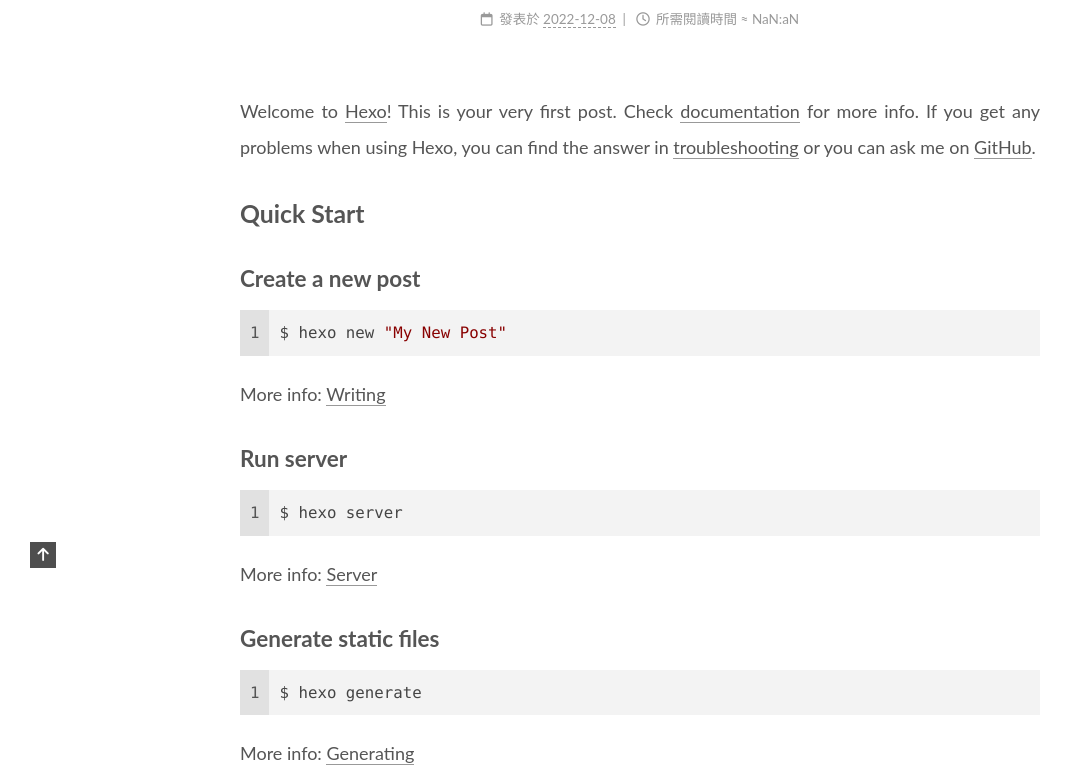
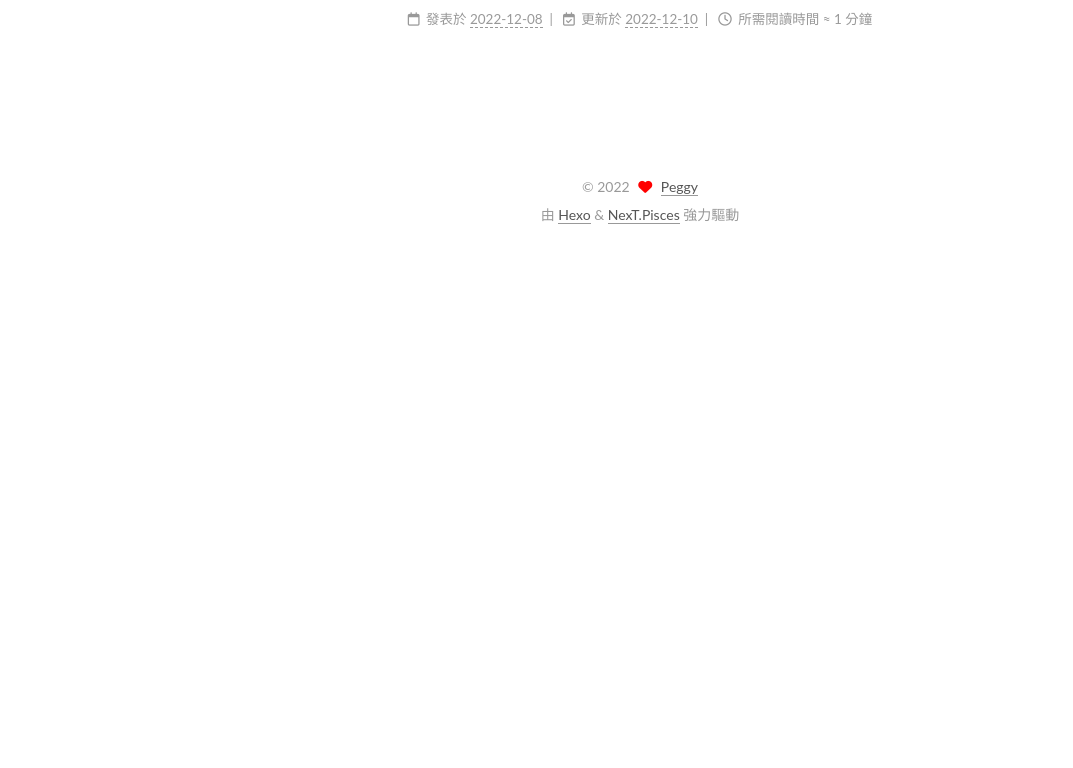
Before and after one commit to xinhui728/xinhui728.github.io, a plain HTML site: page 2022/12/08/hello-world/index.html in a window 1280 px wide. Shown: the part 332-1100 px from the top of the page, without its empty margins (0-1073 px from the left). After the commit the page ends 800 px from the top, so only its background shows below. Drawn offline with nearby package versions, Linux system fonts and the light colour scheme.

Commit message:
First Commit

```diff
--- a/2022/12/08/hello-world/index.html
+++ b/2022/12/08/hello-world/index.html
@@ -19,15 +19,13 @@
 
 <script class="next-config" data-name="main" type="application/json">{"hostname":"example.com","root":"/","images":"/images","scheme":"Pisces","darkmode":false,"version":"8.14.0","exturl":false,"sidebar":{"position":"left","display":"post","padding":18,"offset":12},"copycode":{"enable":false,"style":null},"bookmark":{"enable":false,"color":"#222","save":"auto"},"mediumzoom":false,"lazyload":false,"pangu":false,"comments":{"style":"tabs","active":null,"storage":true,"lazyload":false,"nav":null},"stickytabs":false,"motion":{"enable":true,"async":false,"transition":{"menu_item":"fadeInDown","post_block":"fadeIn","post_header":"fadeInDown","post_body":"fadeInDown","coll_header":"fadeInLeft","sidebar":"fadeInUp"}},"prism":false,"i18n":{"placeholder":"搜尋...","empty":"我們無法找到任何有關 ${query} 的搜索結果","hits_time":"${hits} 找到 ${time} 個結果","hits":"找到 ${hits} 個結果"}}</script><script src="/js/config.js"></script>
 
-    <meta name="description" content="Welcome to Hexo! This is your very first post. Check documentation for more info. If you get any problems when using Hexo, you can find the answer in troubleshooting or you can ask me on GitHub. Quick">
-<meta property="og:type" content="article">
+    <meta property="og:type" content="article">
 <meta property="og:title" content="Hello World">
 <meta property="og:url" content="http://example.com/2022/12/08/hello-world/index.html">
 <meta property="og:site_name" content="Peggy&#39;s blog">
-<meta property="og:description" content="Welcome to Hexo! This is your very first post. Check documentation for more info. If you get any problems when using Hexo, you can find the answer in troubleshooting or you can ask me on GitHub. Quick">
 <meta property="og:locale" content="zh_TW">
 <meta property="article:published_time" content="2022-12-08T01:06:01.262Z">
-<meta property="article:modified_time" content="2022-12-08T01:06:01.262Z">
+<meta property="article:modified_time" content="2022-12-09T16:46:21.878Z">
 <meta property="article:author" content="Peggy">
 <meta property="article:tag" content="雜記">
 <meta name="twitter:card" content="summary">
@@ -101,7 +99,7 @@
 
   <aside class="sidebar">
 
-    <div class="sidebar-inner sidebar-nav-active sidebar-toc-active">
+    <div class="sidebar-inner sidebar-overview-active">
       <ul class="sidebar-nav">
         <li class="sidebar-nav-toc">
           文章目錄
@@ -114,7 +112,6 @@
       <div class="sidebar-panel-container">
         <!--noindex-->
         <div class="post-toc-wrap sidebar-panel">
-            <div class="post-toc animated"><ol class="nav"><li class="nav-item nav-level-2"><a class="nav-link" href="#Quick-Start"><span class="nav-number">1.</span> <span class="nav-text">Quick Start</span></a><ol class="nav-child"><li class="nav-item nav-level-3"><a class="nav-link" href="#Create-a-new-post"><span class="nav-number">1.1.</span> <span class="nav-text">Create a new post</span></a></li><li class="nav-item nav-level-3"><a class="nav-link" href="#Run-server"><span class="nav-number">1.2.</span> <span class="nav-text">Run server</span></a></li><li class="nav-item nav-level-3"><a class="nav-link" href="#Generate-static-files"><span class="nav-number">1.3.</span> <span class="nav-text">Generate static files</span></a></li><li class="nav-item nav-level-3"><a class="nav-link" href="#Deploy-to-remote-sites"><span class="nav-number">1.4.</span> <span class="nav-text">Deploy to remote sites</span></a></li></ol></li></ol></div>
         </div>
         <!--/noindex-->
 
@@ -135,6 +132,9 @@
 </div>
   <div class="links-of-author animated">
       <span class="links-of-author-item">
+        <a href="https://github.com/xinhui728" title="GitHub → https:&#x2F;&#x2F;github.com&#x2F;xinhui728" rel="noopener" target="_blank"><i class="fab fa-github fa-fw"></i>GitHub</a>
+      </span>
+      <span class="links-of-author-item">
         <a href="https://www.facebook.com/xinhui728" title="FB → https:&#x2F;&#x2F;www.facebook.com&#x2F;xinhui728" rel="noopener" target="_blank"><i class="fab fa-facebook fa-fw"></i>FB</a>
       </span>
       <span class="links-of-author-item">
@@ -144,6 +144,10 @@
 
         </div>
       </div>
+        <div class="back-to-top animated" role="button" aria-label="回到頂端">
+          <i class="fa fa-arrow-up"></i>
+          <span>0%</span>
+        </div>
     </div>
 
 
@@ -194,6 +198,13 @@
 
       <time title="創建時間：2022-12-08 09:06:01" itemprop="dateCreated datePublished" datetime="2022-12-08T09:06:01+08:00">2022-12-08</time>
     </span>
+    <span class="post-meta-item">
+      <span class="post-meta-item-icon">
+        <i class="far fa-calendar-check"></i>
+      </span>
+      <span class="post-meta-item-text">更新於</span>
+      <time title="修改時間：2022-12-10 00:46:21" itemprop="dateModified" datetime="2022-12-10T00:46:21+08:00">2022-12-10</time>
+    </span>
 
 
     <span class="post-meta-item" title="所需閱讀時間">
@@ -201,7 +212,7 @@
         <i class="far fa-clock"></i>
       </span>
       <span class="post-meta-item-text">所需閱讀時間 &asymp;</span>
-      <span>NaN:aN</span>
+      <span>1 分鐘</span>
     </span>
 </div>
 
@@ -212,19 +223,6 @@
 
 
     <div class="post-body" itemprop="articleBody">
-        <p>Welcome to <a target="_blank" rel="noopener" href="https://hexo.io/">Hexo</a>! This is your very first post. Check <a target="_blank" rel="noopener" href="https://hexo.io/docs/">documentation</a> for more info. If you get any problems when using Hexo, you can find the answer in <a target="_blank" rel="noopener" href="https://hexo.io/docs/troubleshooting.html">troubleshooting</a> or you can ask me on <a target="_blank" rel="noopener" href="https://github.com/hexojs/hexo/issues">GitHub</a>.</p>
-<h2 id="Quick-Start"><a href="#Quick-Start" class="headerlink" title="Quick Start"></a>Quick Start</h2><h3 id="Create-a-new-post"><a href="#Create-a-new-post" class="headerlink" title="Create a new post"></a>Create a new post</h3><figure class="highlight bash"><table><tr><td class="gutter"><pre><span class="line">1</span><br></pre></td><td class="code"><pre><span class="line">$ hexo new <span class="string">&quot;My New Post&quot;</span></span><br></pre></td></tr></table></figure>
-
-<p>More info: <a target="_blank" rel="noopener" href="https://hexo.io/docs/writing.html">Writing</a></p>
-<h3 id="Run-server"><a href="#Run-server" class="headerlink" title="Run server"></a>Run server</h3><figure class="highlight bash"><table><tr><td class="gutter"><pre><span class="line">1</span><br></pre></td><td class="code"><pre><span class="line">$ hexo server</span><br></pre></td></tr></table></figure>
-
-<p>More info: <a target="_blank" rel="noopener" href="https://hexo.io/docs/server.html">Server</a></p>
-<h3 id="Generate-static-files"><a href="#Generate-static-files" class="headerlink" title="Generate static files"></a>Generate static files</h3><figure class="highlight bash"><table><tr><td class="gutter"><pre><span class="line">1</span><br></pre></td><td class="code"><pre><span class="line">$ hexo generate</span><br></pre></td></tr></table></figure>
-
-<p>More info: <a target="_blank" rel="noopener" href="https://hexo.io/docs/generating.html">Generating</a></p>
-<h3 id="Deploy-to-remote-sites"><a href="#Deploy-to-remote-sites" class="headerlink" title="Deploy to remote sites"></a>Deploy to remote sites</h3><figure class="highlight bash"><table><tr><td class="gutter"><pre><span class="line">1</span><br></pre></td><td class="code"><pre><span class="line">$ hexo deploy</span><br></pre></td></tr></table></figure>
-
-<p>More info: <a target="_blank" rel="noopener" href="https://hexo.io/docs/one-command-deployment.html">Deployment</a></p>
 
     </div>
 
@@ -267,10 +265,6 @@
   </footer>
 
 
-  <div class="back-to-top" role="button" aria-label="回到頂端">
-    <i class="fa fa-arrow-up fa-lg"></i>
-    <span>0%</span>
-  </div>
 
 <noscript>
   <div class="noscript-warning">Theme NexT works best with JavaScript enabled</div>
```
Also changed, not shown: archives/2022/12/index.html (+7 -4 lines), archives/2022/index.html (+7 -4 lines), archives/index.html (+7 -4 lines), index.html (+15 -18 lines).
